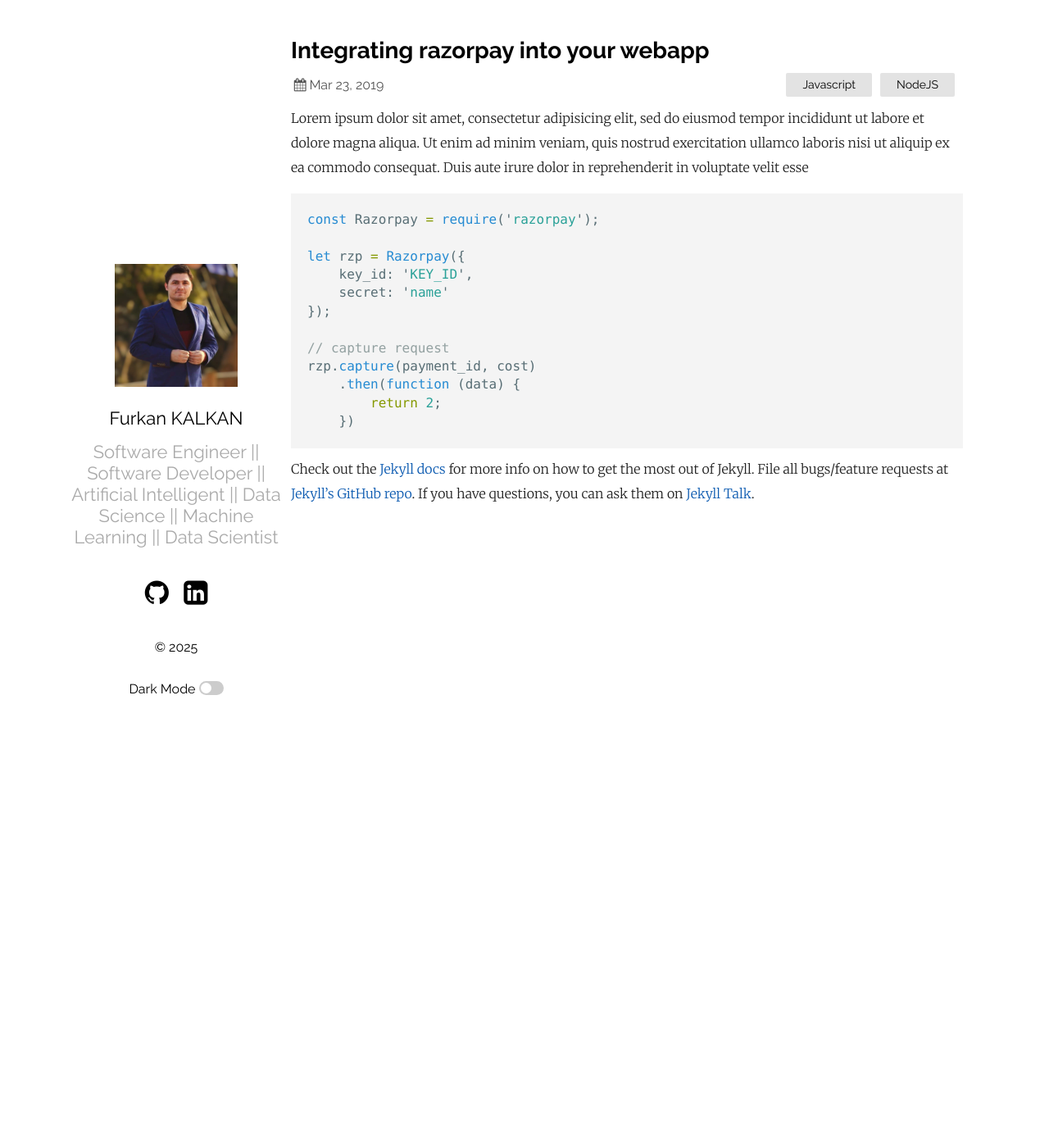
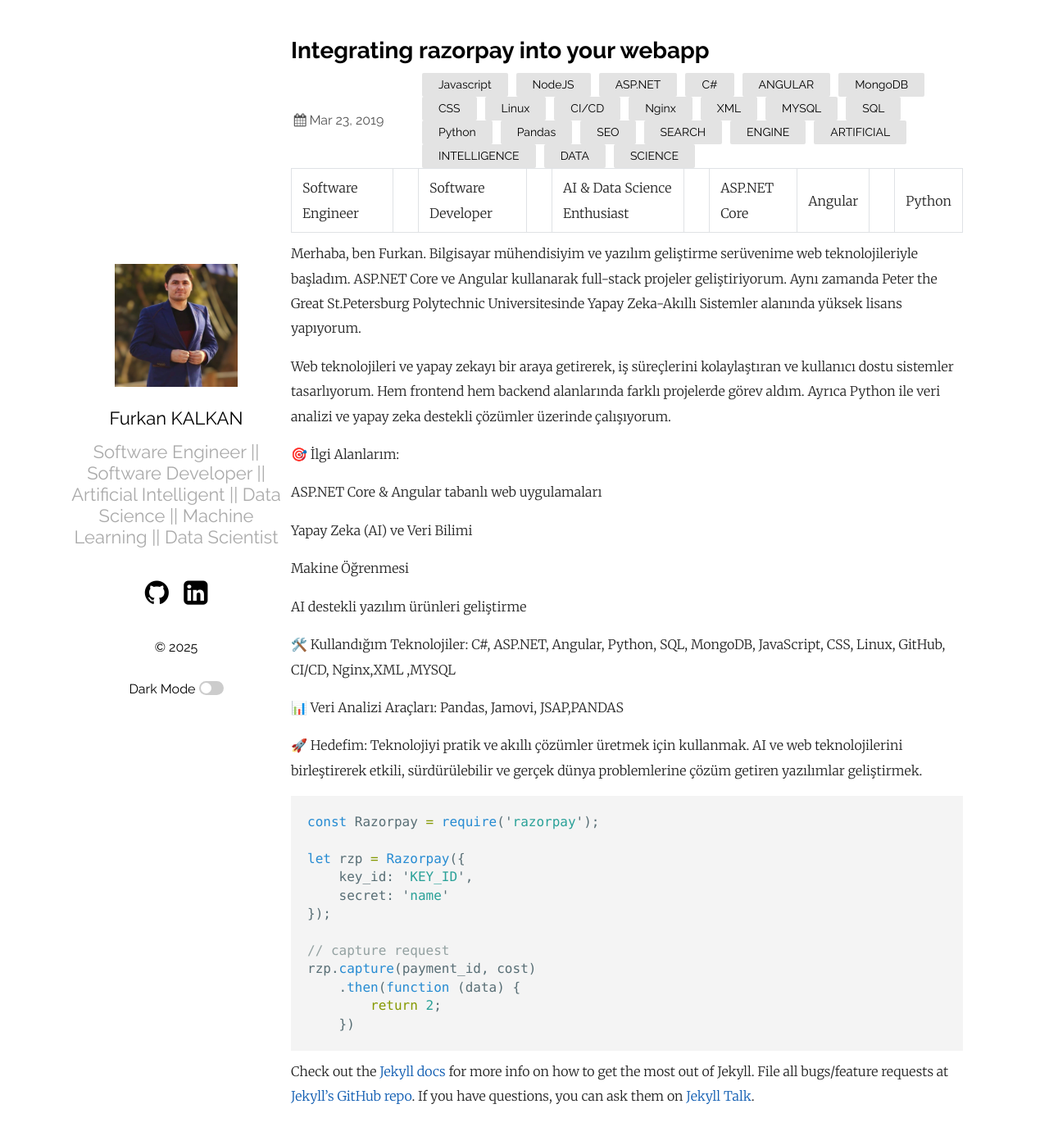
Before and after one commit to Furkan9534/furkan9534.github.io, a Jekyll site: the page built from _posts/2019-03-23-welcome-to-jekyll.markdown, in a window 1280 px wide and 1398 px high. Shown: the top 1386 px of the window at 82% size. Built offline with Jekyll 4.4.1, drawn with Linux system fonts in a browser that asks for light colours.

Commit message:
Update 2019-03-23-welcome-to-jekyll.markdown

````diff
--- a/_posts/2019-03-23-welcome-to-jekyll.markdown
+++ b/_posts/2019-03-23-welcome-to-jekyll.markdown
@@ -2,9 +2,34 @@
 layout: post
 title:  "Integrating razorpay into your webapp"
 date:   2019-03-23 21:03:36 +0530
-categories: Javascript NodeJS
+categories: Javascript NodeJS ASP.NET C# ANGULAR  MongoDB CSS  Linux CI/CD Nginx XML MYSQL SQL Python Pandas SEO SEARCH ENGINE ARTIFICIAL INTELLIGENCE DATA SCIENCE
 ---
-Lorem ipsum dolor sit amet, consectetur adipisicing elit, sed do eiusmod tempor incididunt ut labore et dolore magna aliqua. Ut enim ad minim veniam, quis nostrud exercitation ullamco laboris nisi ut aliquip ex ea commodo consequat. Duis aute irure dolor in reprehenderit in voluptate velit esse
+Software Engineer || Software Developer || AI & Data Science Enthusiast || ASP.NET Core | Angular || Python
+
+Merhaba, ben Furkan. Bilgisayar mühendisiyim ve yazılım geliştirme serüvenime web teknolojileriyle başladım.
+ASP.NET Core ve Angular kullanarak full-stack projeler geliştiriyorum. Aynı zamanda Peter the Great St.Petersburg Polytechnic Universitesinde Yapay Zeka-Akıllı Sistemler alanında yüksek lisans yapıyorum.
+
+Web teknolojileri ve yapay zekayı bir araya getirerek, iş süreçlerini kolaylaştıran ve kullanıcı dostu sistemler tasarlıyorum.
+Hem frontend hem backend alanlarında farklı projelerde görev aldım. Ayrıca Python ile veri analizi ve yapay zeka destekli çözümler üzerinde çalışıyorum.
+
+🎯 İlgi Alanlarım:
+
+ASP.NET Core & Angular tabanlı web uygulamaları
+
+Yapay Zeka (AI) ve Veri Bilimi
+
+Makine Öğrenmesi
+
+AI destekli yazılım ürünleri geliştirme
+
+🛠️ Kullandığım Teknolojiler:
+C#, ASP.NET, Angular, Python, SQL, MongoDB, JavaScript, CSS, Linux, GitHub, CI/CD, Nginx,XML ,MYSQL
+
+📊 Veri Analizi Araçları:
+Pandas, Jamovi, JSAP,PANDAS
+
+🚀 Hedefim:
+Teknolojiyi pratik ve akıllı çözümler üretmek için kullanmak. AI ve web teknolojilerini birleştirerek etkili, sürdürülebilir ve gerçek dünya problemlerine çözüm getiren yazılımlar geliştirmek.
 
 ```javascript
 const Razorpay = require('razorpay');
````
